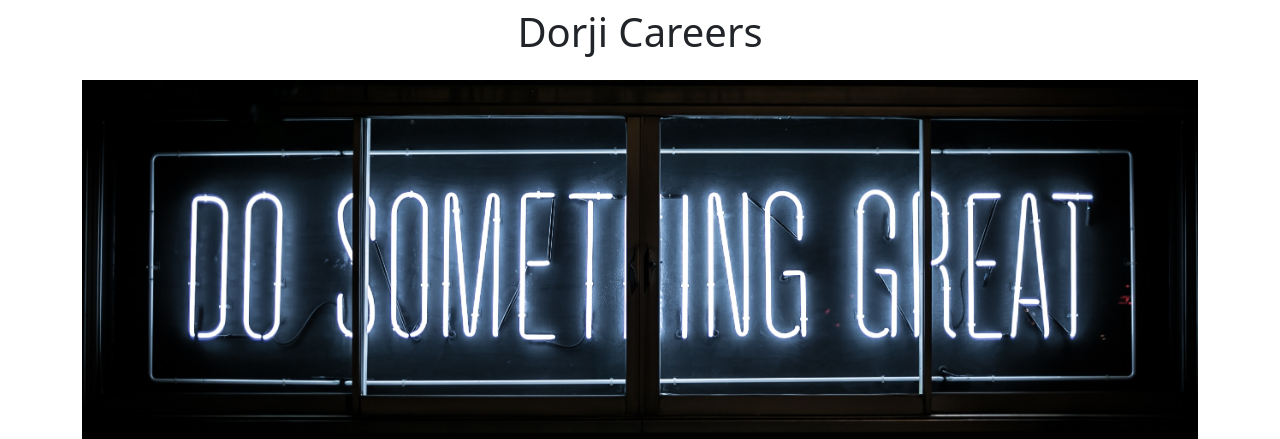
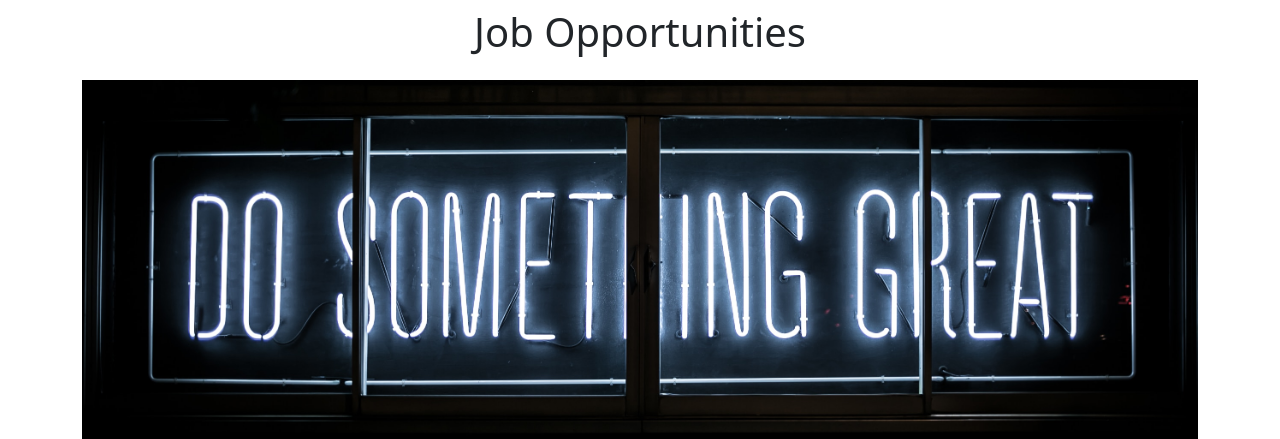
Before and after one commit to dtshering76/dorji-career-website, a Flask app: page / in a window 1280 px wide. Shown: the top 439 px of the page. Run offline with Flask 3, Linux system fonts and the light colour scheme.

Commit message:
something added

```diff
--- a/templates/home.html
+++ b/templates/home.html
@@ -11,7 +11,7 @@
 </head>
 <body>
   <div class="container">
-    <h1 class="text-center mt-2 mb-4">Dorji Careers</h1>
+    <h1 class="text-center mt-2 mb-4">Job Opportunities</h1>
     <img class="img-fluid" id="banner" src="https://dorji-career-website-2.dorjitshering1.repl.co/static/banner.jpg" height="350">
     <h2 class="text-center mt-2 mb-4">About Dorji</h2>
     <p class="lead">Lorem Ipsum is simply dummy text of the printing and typesetting industry. Lorem Ipsum has been the industry's standard dummy text ever since the 1500s, when an unknown printer took a galley of type and scrambled it to make a type specimen book. It has survived not only five centuries, but also the leap into electronic typesetting, remaining essentially unchanged. It was popularised in the 1960s with the release of Letraset sheets containing Lorem Ipsum passages, and more recently with desktop publishing software like Aldus PageMaker including versions of Lorem Ipsum.</p>
```
